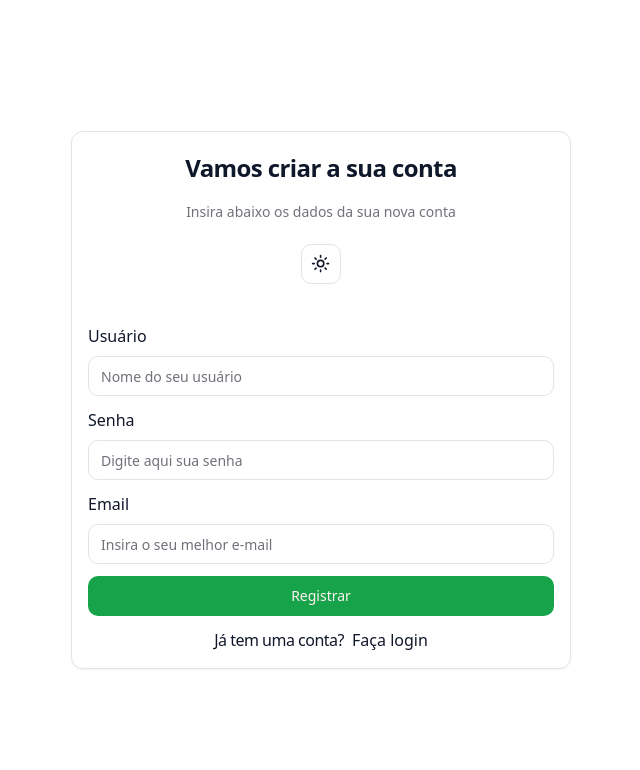
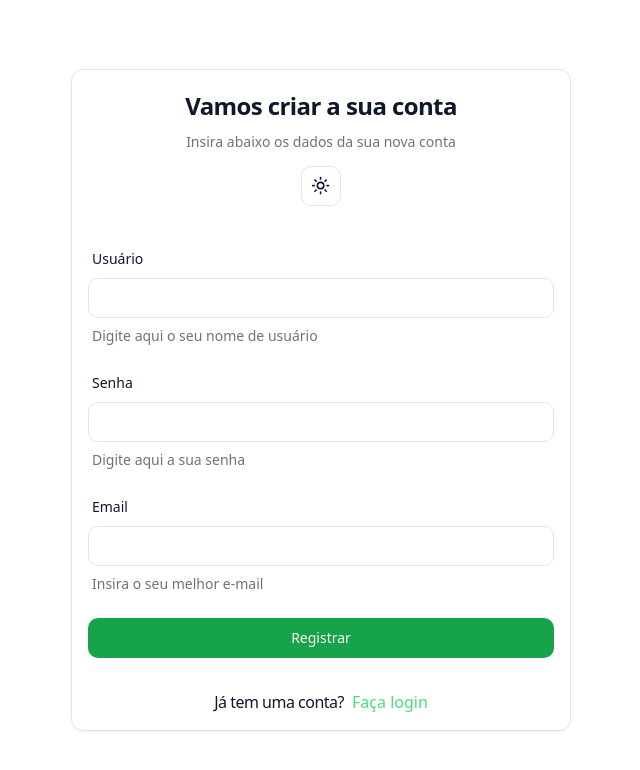
Before and after one commit to cedrazgabriel/sistema-ponto, a React (Vite) app in the folder frontend/: page /register in a window 1280 px wide. Shown: the top 770 px of the page, without its empty margins (319-959 px from the left). Built offline with nearby package versions, Linux system fonts and the light colour scheme.

Commit message:
refactor para usar form do shadcn ui

```diff
--- a/frontend/src/components/pages/Register/Register.tsx
+++ b/frontend/src/components/pages/Register/Register.tsx
@@ -2,14 +2,14 @@
 import { Card, CardDescription, CardHeader, CardTitle } from "@/components/ui/card";
 import { Input } from "@/components/ui/input";
 import { ModeToggle } from "@/components/ui/mode-toogle";
-import { Label } from "@radix-ui/react-label";
 import { Link } from "react-router-dom";
 import { motion } from 'framer-motion'
 import { useRegisterController } from "./useRegisterController";
+import { Form, FormControl, FormDescription, FormField, FormItem, FormLabel, FormMessage } from "@/components/ui/form";
 
 export function Register() {
 
-    const { handleSubmit, register } = useRegisterController()
+    const { form, onSubmit } = useRegisterController()
 
     return (
         <motion.div
@@ -19,46 +19,80 @@
             transition={{ duration: 0.5 }}
         >
             <Card className="w-[500px]">
-                <CardHeader className="flex flex-col items-center gap-4 text-center">
+                <CardHeader className="flex flex-col items-center gap-2 text-center">
                     <CardTitle>Vamos criar a sua conta
                     </CardTitle>
                     <CardDescription>Insira abaixo os dados da sua nova conta</CardDescription>
                     <ModeToggle />
                 </CardHeader>
-                <form onSubmit={handleSubmit}>
-                    <div className="p-4 flex flex-col gap-3">
-                        <div className="flex flex-col space-y-2">
-                            <Label htmlFor="username">Usuário</Label>
-                            <Input type="text" id="username" placeholder="Nome do seu usuário" {...register("username")}></Input>
-                        </div>
-                        <div className="flex flex-col space-y-2">
-                            <Label htmlFor="senha">Senha</Label>
-                            <Input id="senha" type="password" placeholder="Digite aqui sua senha" {...register("password")} ></Input>
-                        </div>
-                        <div className="flex flex-col space-y-2">
-                            <Label htmlFor="email">Email</Label>
-                            <Input id="email" type="email" placeholder="Insira o seu melhor e-mail" {...register("email")} ></Input>
-                        </div>
-                        <div>
+                <Form {...form}>
+                    <form onSubmit={form.handleSubmit(onSubmit)} className="flex flex-col gap-6 p-4">
+                        <FormField
+                            control={form.control}
+                            name="username"
+                            render={({ field }) => (
+                                <FormItem>
+                                    <FormLabel className="ml-1">Usuário</FormLabel>
+                                    <FormControl>
+                                        <Input {...field} />
+                                    </FormControl>
+                                    <FormDescription className="ml-1" >
+                                        Digite aqui o seu nome de usuário
+                                    </FormDescription>
+                                    <FormMessage />
+                                </FormItem>
+                            )}
+                        />
+                        <FormField
+                            control={form.control}
+                            name="password"
+                            render={({ field }) => (
+                                <FormItem>
+                                    <FormLabel className="ml-1">Senha</FormLabel>
+                                    <FormControl>
+                                        <Input {...field} type="password" />
+                                    </FormControl>
+                                    <FormDescription className="ml-1">
+                                        Digite aqui a sua senha
+                                    </FormDescription>
+                                    <FormMessage />
+                                </FormItem>
+                            )}
+                        />
+                        <FormField
+                            control={form.control}
+                            name="email"
+                            render={({ field }) => (
+                                <FormItem>
+                                    <FormLabel className="ml-1">Email</FormLabel>
+                                    <FormControl>
+                                        <Input {...field} />
+                                    </FormControl>
+                                    <FormDescription className="ml-1">
+                                        Insira o seu melhor e-mail
+                                    </FormDescription>
+                                    <FormMessage />
+                                </FormItem>
+                            )}
+                        />
+
                         <Button className="w-full" type="submit">
                             Registrar
                         </Button>
-                        </div>
-                        <div className="text-center">
+
+                    </form>
+                </Form>
+                <div className="text-center p-4">
                     <p className="space-x-2">
                         <span className="tracking-[-0.5px]">
                             Já tem uma conta?
                         </span>
 
-                                <Link to="/login">
+                        <Link to="/login" className="text-green-400">
                             Faça login
                         </Link>
-
-
                     </p>
                 </div>
-                    </div>
-                </form>
             </Card>
         </motion.div>
     )
--- a/frontend/src/components/pages/Register/useRegisterController.ts
+++ b/frontend/src/components/pages/Register/useRegisterController.ts
@@ -8,7 +8,7 @@
 import { z } from "zod";
 
 const schema = z.object({
-    username: z.string().min(1, 'O nome de usuário não pode ser vazio'),
+    username: z.string().min(4, 'O nome de usuário não pode ser vazio'),
     password: z.string().min(8, 'A senha deve ter no mínimo 8 caracteres'),
     email: z.string().email('O email deve ser válido')
 });
@@ -16,9 +16,11 @@
 type formData = z.infer<typeof schema>;
 
 export function useRegisterController() {
-    const { handleSubmit: hookFormSubmit, register, formState: { errors } } = useForm<formData>({
+    const form = useForm<formData>({
         resolver: zodResolver(schema)
     })
+
+
 
     const { mutateAsync } = useMutation({
         mutationFn: async (data: signUpParams) => {
@@ -28,19 +30,17 @@
 
     const { signIn } = useAuth()
 
-    const handleSubmit = hookFormSubmit(async (data) => {
+    const onSubmit = async (data: signUpParams) => {
         try {
+            const { acess_token } = await mutateAsync(data);
 
-            const { acess_token } = await mutateAsync(data)
+            // Setar o estado de logado para true se deu sucesso no login
+            signIn(acess_token);
+        } catch (error) {
+            toast.error('Ocorreu um erro ao criar a sua conta');
+            console.log(error);
+        }
+    }
 
-            //Setar o estado de logado pra true se deu sucesso no login
-            signIn(acess_token)
-        }
-        catch (error) {
-            toast.error('Ocorreu um erro ao criar a sua conta')
-            console.log(error)
-        }
-    })
-
-    return { handleSubmit, register, errors }
+    return { form, onSubmit }
 }
--- /dev/null
+++ b/frontend/src/components/ui/form.tsx
@@ -0,0 +1,176 @@
+import * as React from "react"
+import * as LabelPrimitive from "@radix-ui/react-label"
+import { Slot } from "@radix-ui/react-slot"
+import {
+  Controller,
+  ControllerProps,
+  FieldPath,
+  FieldValues,
+  FormProvider,
+  useFormContext,
+} from "react-hook-form"
+
+import { cn } from "@/lib/utils"
+import { Label } from "@/components/ui/label"
+
+const Form = FormProvider
+
+type FormFieldContextValue<
+  TFieldValues extends FieldValues = FieldValues,
+  TName extends FieldPath<TFieldValues> = FieldPath<TFieldValues>
+> = {
+  name: TName
+}
+
+const FormFieldContext = React.createContext<FormFieldContextValue>(
+  {} as FormFieldContextValue
+)
+
+const FormField = <
+  TFieldValues extends FieldValues = FieldValues,
+  TName extends FieldPath<TFieldValues> = FieldPath<TFieldValues>
+>({
+  ...props
+}: ControllerProps<TFieldValues, TName>) => {
+  return (
+    <FormFieldContext.Provider value={{ name: props.name }}>
+      <Controller {...props} />
+    </FormFieldContext.Provider>
+  )
+}
+
+const useFormField = () => {
+  const fieldContext = React.useContext(FormFieldContext)
+  const itemContext = React.useContext(FormItemContext)
+  const { getFieldState, formState } = useFormContext()
+
+  const fieldState = getFieldState(fieldContext.name, formState)
+
+  if (!fieldContext) {
+    throw new Error("useFormField should be used within <FormField>")
+  }
+
+  const { id } = itemContext
+
+  return {
+    id,
+    name: fieldContext.name,
+    formItemId: `${id}-form-item`,
+    formDescriptionId: `${id}-form-item-description`,
+    formMessageId: `${id}-form-item-message`,
+    ...fieldState,
+  }
+}
+
+type FormItemContextValue = {
+  id: string
+}
+
+const FormItemContext = React.createContext<FormItemContextValue>(
+  {} as FormItemContextValue
+)
+
+const FormItem = React.forwardRef<
+  HTMLDivElement,
+  React.HTMLAttributes<HTMLDivElement>
+>(({ className, ...props }, ref) => {
+  const id = React.useId()
+
+  return (
+    <FormItemContext.Provider value={{ id }}>
+      <div ref={ref} className={cn("space-y-2", className)} {...props} />
+    </FormItemContext.Provider>
+  )
+})
+FormItem.displayName = "FormItem"
+
+const FormLabel = React.forwardRef<
+  React.ElementRef<typeof LabelPrimitive.Root>,
+  React.ComponentPropsWithoutRef<typeof LabelPrimitive.Root>
+>(({ className, ...props }, ref) => {
+  const { error, formItemId } = useFormField()
+
+  return (
+    <Label
+      ref={ref}
+      className={cn(error && "text-red-500", className)}
+      htmlFor={formItemId}
+      {...props}
+    />
+  )
+})
+FormLabel.displayName = "FormLabel"
+
+const FormControl = React.forwardRef<
+  React.ElementRef<typeof Slot>,
+  React.ComponentPropsWithoutRef<typeof Slot>
+>(({ ...props }, ref) => {
+  const { error, formItemId, formDescriptionId, formMessageId } = useFormField()
+
+  return (
+    <Slot
+      ref={ref}
+      id={formItemId}
+      aria-describedby={
+        !error
+          ? `${formDescriptionId}`
+          : `${formDescriptionId} ${formMessageId}`
+      }
+      aria-invalid={!!error}
+      {...props}
+    />
+  )
+})
+FormControl.displayName = "FormControl"
+
+const FormDescription = React.forwardRef<
+  HTMLParagraphElement,
+  React.HTMLAttributes<HTMLParagraphElement>
+>(({ className, ...props }, ref) => {
+  const { formDescriptionId } = useFormField()
+
+  return (
+    <p
+      ref={ref}
+      id={formDescriptionId}
+      className={cn("text-sm text-muted-foreground", className)}
+      {...props}
+    />
+  )
+})
+FormDescription.displayName = "FormDescription"
+
+const FormMessage = React.forwardRef<
+  HTMLParagraphElement,
+  React.HTMLAttributes<HTMLParagraphElement>
+>(({ className, children, ...props }, ref) => {
+  const { error, formMessageId } = useFormField()
+  const body = error ? String(error?.message) : children
+
+  if (!body) {
+    return null
+  }
+
+  return (
+    <p
+      ref={ref}
+      id={formMessageId}
+      className={cn("text-sm font-medium text-red-500", className)}
+      {...props}
+    >
+      {body}
+    </p>
+  )
+})
+FormMessage.displayName = "FormMessage"
+
+export {
+  useFormField,
+  Form,
+  FormItem,
+  FormLabel,
+  FormControl,
+  FormDescription,
+  FormMessage,
+  FormField,
+}
```
Lines whose indentation alone changed are shown as unchanged.
